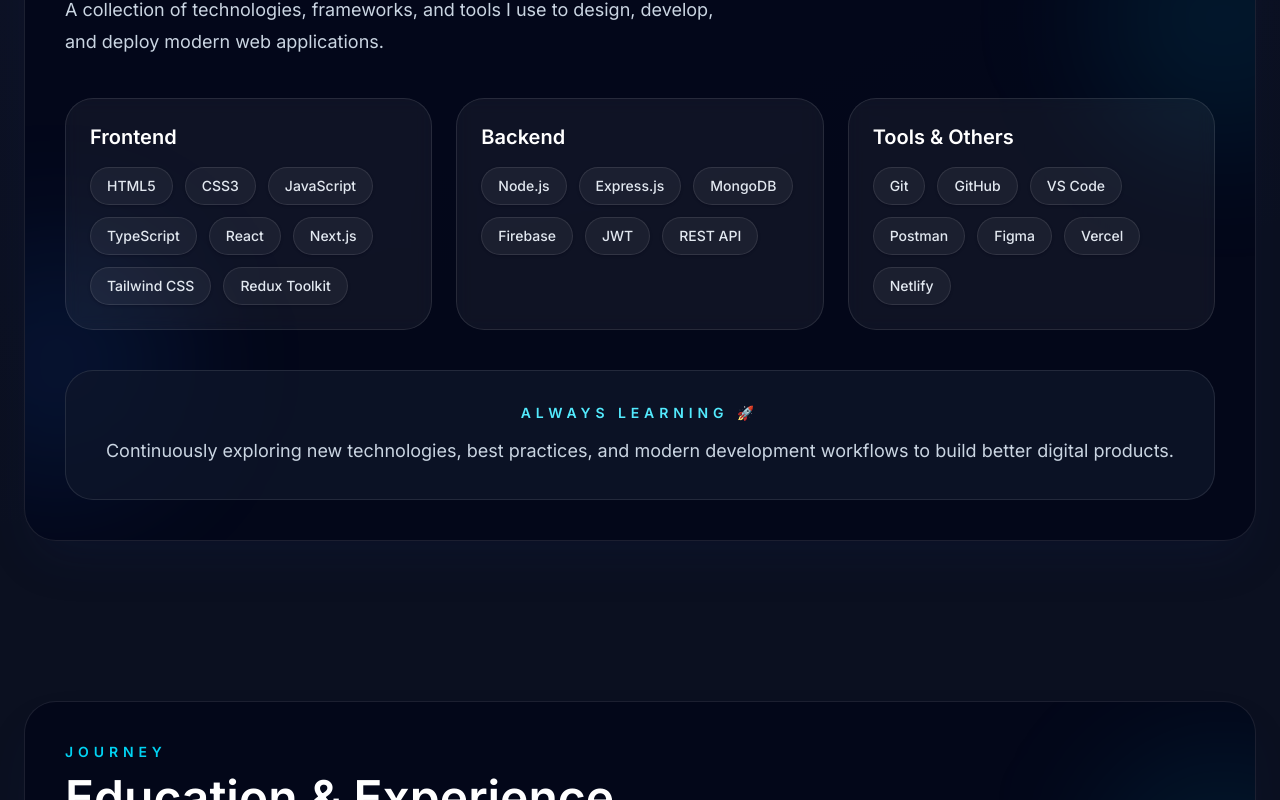
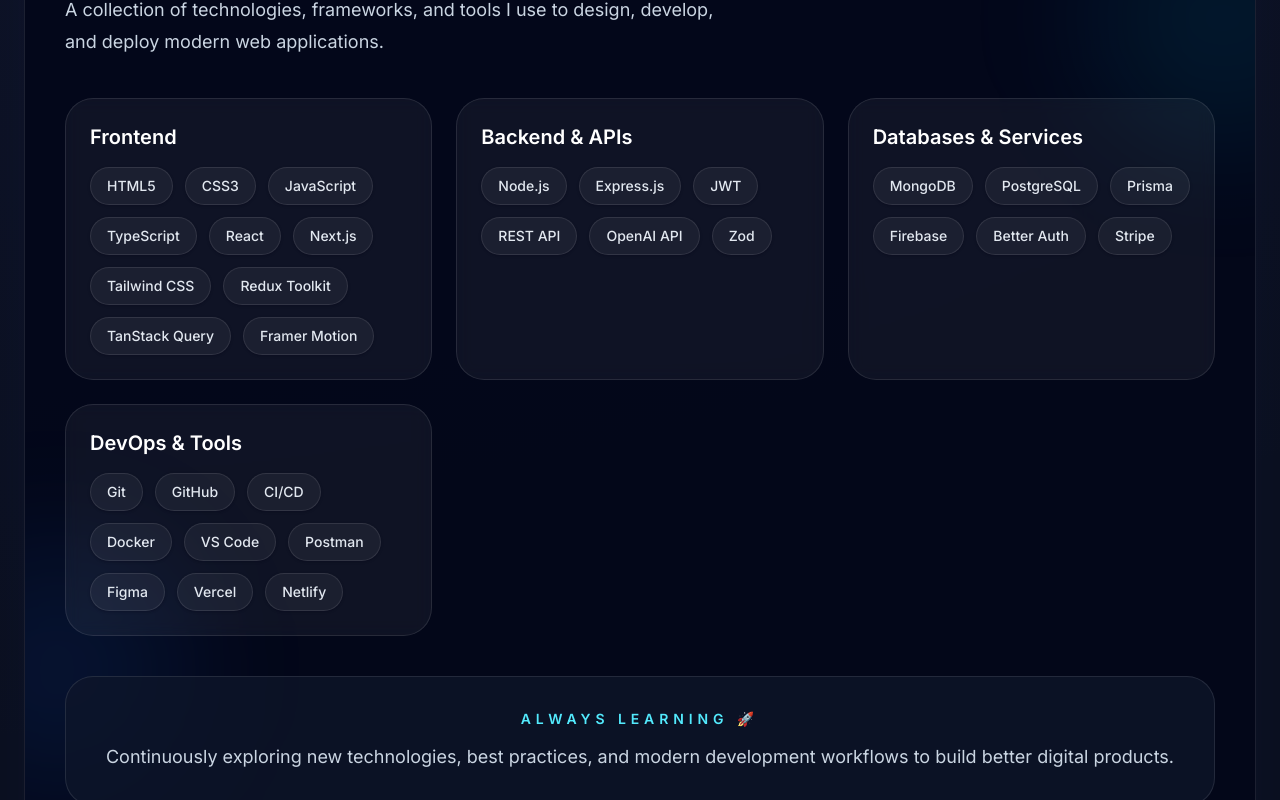
Before and after one commit to sumu749/nexusfolio, a Next.js app: page / in a window 1280 px wide. Shown: the part 2320-3120 px from the top of the page. Built offline with nearby package versions, Linux system fonts and the light colour scheme.

Commit message:
Add Loomify project and expand skills

```diff
--- a/src/data/projects.ts
+++ b/src/data/projects.ts
@@ -1,6 +1,53 @@
 import { Project } from "@/types/project";
 
 export const projects: Project[] = [
+    {
+        slug: "loomify",
+        title: "Loomify",
+        description:
+            "Full-stack fashion e-commerce platform with a responsive storefront, authenticated customer accounts, and an admin workspace for catalog and order management.",
+
+        image: "/projects/loomify.svg",
+
+        live: "https://loomify-fashion-store.vercel.app/",
+        github: "https://github.com/sumu749/loomify-fashion-store",
+
+        techStack: [
+            "Next.js",
+            "TypeScript",
+            "PostgreSQL",
+            "Prisma",
+            "Better Auth",
+            "React Query",
+            "Redux Toolkit",
+            "Tailwind",
+            "Framer Motion",
+            "Zod",
+        ],
+
+        challenges: [
+            "Catalog and order management",
+            "Authenticated customer experience",
+            "Reliable server and client state",
+        ],
+        futurePlans: [
+            "Payment integration",
+            "Wishlist and product reviews",
+            "Personalized recommendations",
+        ],
+        overview:
+            "Loomify is a full-stack fashion e-commerce application for browsing clothing, footwear, and accessories, with customer accounts and an administrative workspace for managing products and orders.",
+        features: [
+            "Responsive fashion storefront",
+            "Authenticated customer accounts",
+            "Admin catalog management",
+            "Order management workspace",
+            "Validated product and account flows",
+        ],
+        featured: true,
+        category: "E-commerce",
+    },
+
     {
         slug: "skillforge-ai",
         title: "Skillforge AI",
--- a/src/data/skills.ts
+++ b/src/data/skills.ts
@@ -10,26 +10,42 @@
             "Next.js",
             "Tailwind CSS",
             "Redux Toolkit",
+            "TanStack Query",
+            "Framer Motion",
         ],
     },
 
     {
-        title: "Backend",
+        title: "Backend & APIs",
         skills: [
             "Node.js",
             "Express.js",
-            "MongoDB",
-            "Firebase",
             "JWT",
             "REST API",
+            "OpenAI API",
+            "Zod",
         ],
     },
 
     {
-        title: "Tools & Others",
+        title: "Databases & Services",
+        skills: [
+            "MongoDB",
+            "PostgreSQL",
+            "Prisma",
+            "Firebase",
+            "Better Auth",
+            "Stripe",
+        ],
+    },
+
+    {
+        title: "DevOps & Tools",
         skills: [
             "Git",
             "GitHub",
+            "CI/CD",
+            "Docker",
             "VS Code",
             "Postman",
             "Figma",
--- a/tsconfig.json
+++ b/tsconfig.json
@@ -5,6 +5,7 @@
         "allowJs": true,
         "skipLibCheck": true,
         "strict": true,
+        "forceConsistentCasingInFileNames": true,
         "noEmit": true,
         "esModuleInterop": true,
         "module": "esnext",
@@ -13,14 +14,13 @@
         "isolatedModules": true,
         "jsx": "react-jsx",
         "incremental": true,
-        "baseUrl": ".",
         "plugins": [
             {
                 "name": "next"
             }
         ],
         "paths": {
-            "@/*": ["src/*"]
+            "@/*": ["./src/*"]
         }
     },
     "include": [
```
Also changed, not shown: public/projects/loomify.svg (added).
